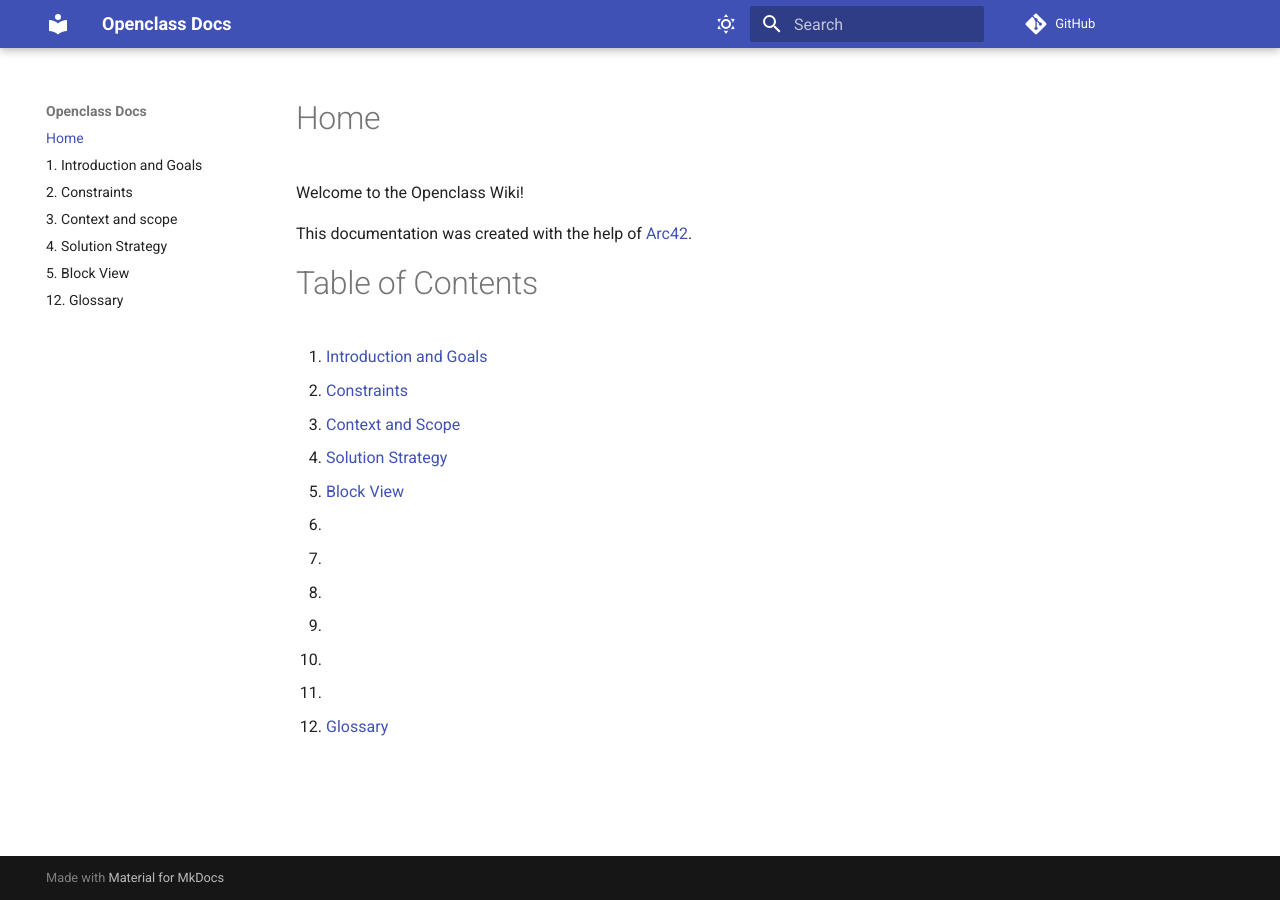
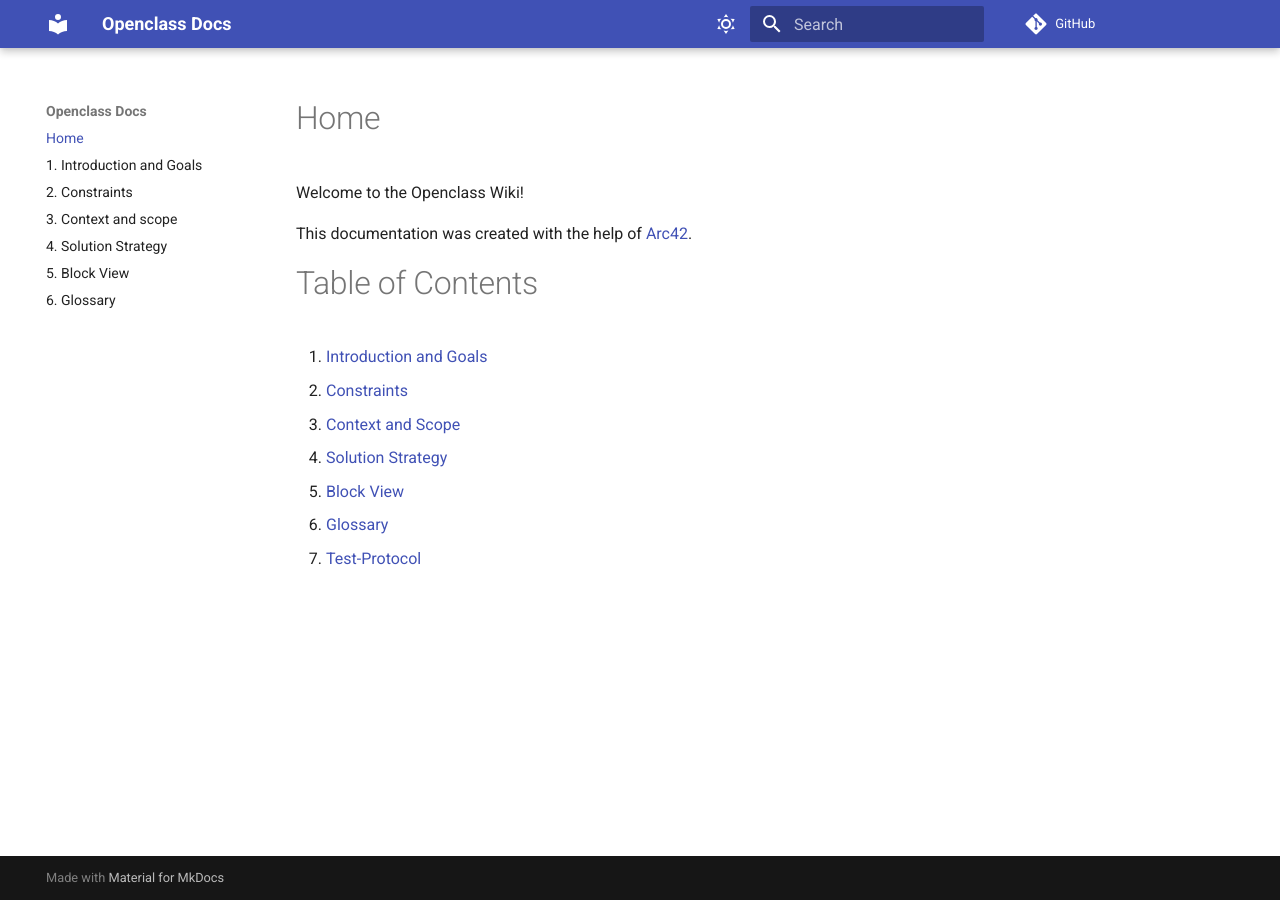
Before and after one commit to Oh-my-class/oh-my-class, an MkDocs documentation site: the page built from docs/index.md, in a window 1280 px wide. Built offline with MkDocs 1.6.1 and Material for MkDocs 9.7.7, drawn with Linux system fonts in a browser that asks for light colours; comment, search, counter and statistics services are not loaded.

Commit message:
📝 Remove unnecessary chapter numbers

```diff
--- a/docs/12.-Glossary.md
+++ b/docs/06.-Glossary.md
@@ -1,4 +1,4 @@
-# 12. Glossary
+# 6. Glossary
 
 ## A
 
--- a/docs/index.md
+++ b/docs/index.md
@@ -11,10 +11,5 @@ This documentation was created with the help of [Arc42](https://arc42.org/).
 3. [Context and Scope](03.-Context-and-scope.md)
 4. [Solution Strategy](04.-Solution-Strategy.md)
 5. [Block View](05.-Block-View.md)
-6. []()
-7. []()
-8. []()
-9. []()
-10. []()
-11. []()
-12. [Glossary](./12.-Glossary.md)
+6. [Glossary](06.-Glossary.md)
+7. [Test-Protocol](07.-Testprotocol.md)
```
Also changed, not shown: README.md (+4 -0 lines), docs/01.-Introduction-and-Goals.md (+2 -2 lines), docs/04.-Solution-Strategy.md (+2 -2 lines).
